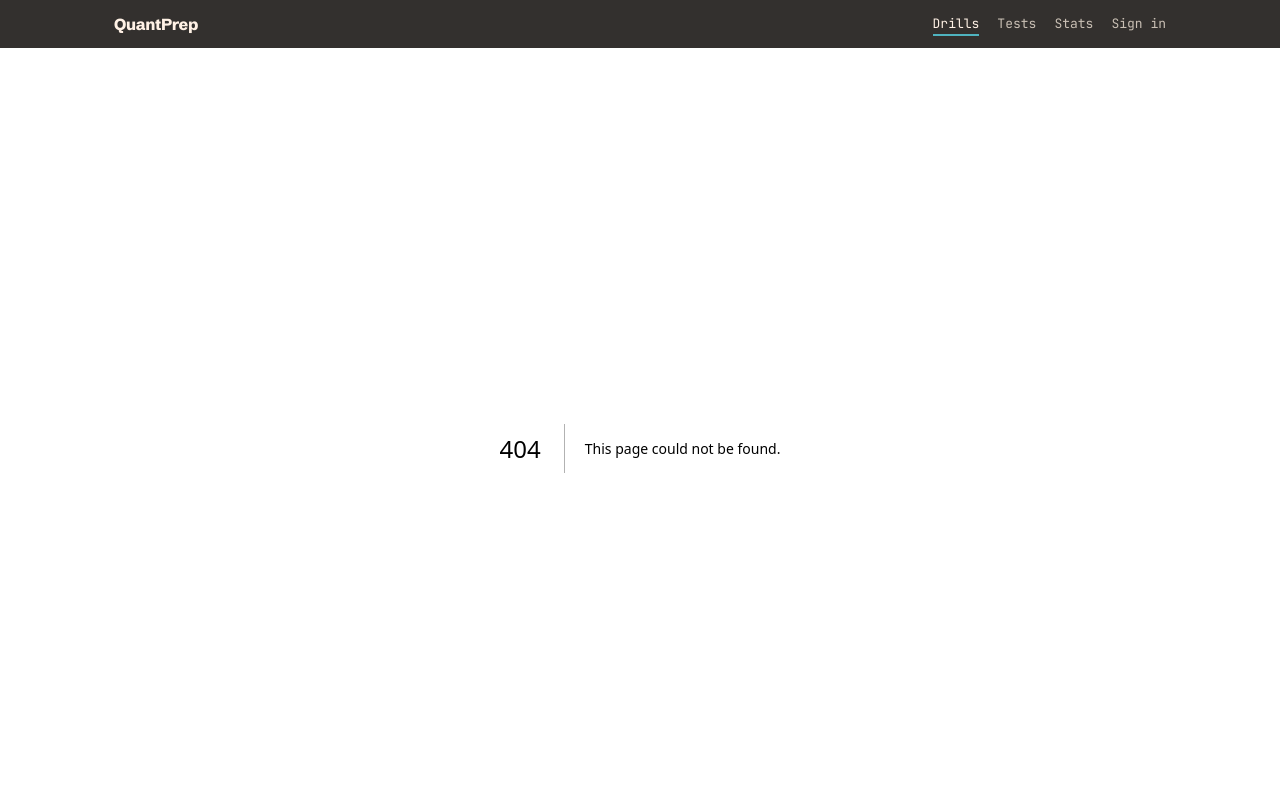
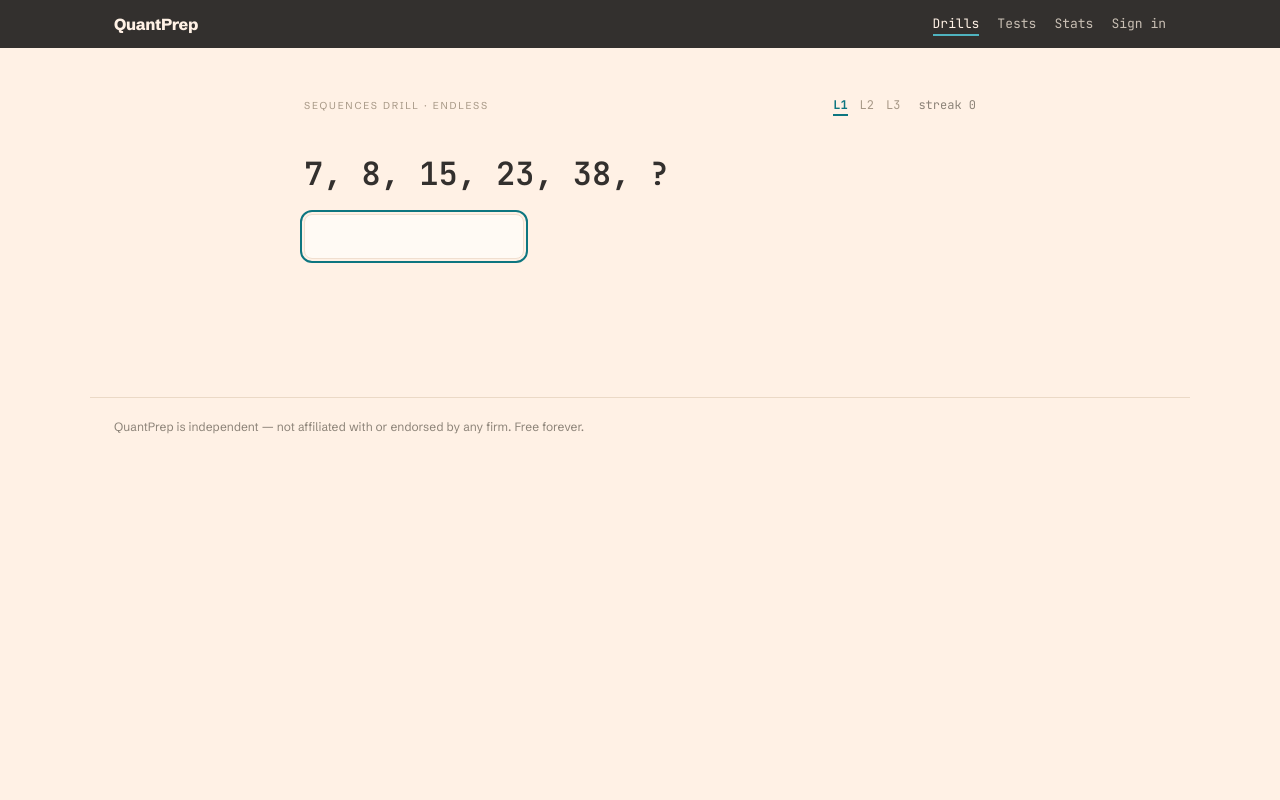
Before and after one commit to tonyyu2170/quant-prep, a Next.js app: page /drills/sequences in a window 1280 px wide. Before the commit this address had no page. Shown: the top 800 px of the page. Built offline with nearby package versions, Linux system fonts and the light colour scheme.

Commit message:
feat: endless drill pages with instant feedback and sequence rule reveal

```diff
--- /dev/null
+++ b/app/drills/arithmetic/page.tsx
@@ -0,0 +1,2 @@
+import DrillRunner from "@/components/DrillRunner";
+export default function Page() { return <DrillRunner topic="arithmetic" />; }
--- /dev/null
+++ b/app/drills/sequences/page.tsx
@@ -0,0 +1,2 @@
+import DrillRunner from "@/components/DrillRunner";
+export default function Page() { return <DrillRunner topic="sequences" />; }
--- /dev/null
+++ b/components/DrillRunner.tsx
@@ -0,0 +1,88 @@
+"use client";
+import { useEffect, useRef, useState } from "react";
+import { grade, makeRng, parseAnswer, type Item, type Rng, type Topic } from "@qp/engine";
+import { arithmeticItem, sequenceItem } from "@qp/generators";
+import { getStore } from "@/lib/store/useStore";
+
+type Feedback = { ok: boolean; item: Item } | null;
+
+export default function DrillRunner({ topic }: { topic: Topic }) {
+  // Hydration-safe: randomness only exists client-side, after mount.
+  const [rng, setRng] = useState<Rng | null>(null);
+  useEffect(() => { setRng(() => makeRng(Math.floor(Math.random() * 2 ** 31))); }, []);
+  if (rng === null) return null;
+  return <DrillSession topic={topic} rng={rng} />;
+}
+
+function DrillSession({ topic, rng }: { topic: Topic; rng: Rng }) {
+  const [difficulty, setDifficulty] = useState<1 | 2 | 3>(1);
+  const next = () => (topic === "arithmetic" ? arithmeticItem(rng, difficulty) : sequenceItem(rng, difficulty));
+  const [item, setItem] = useState<Item>(next);
+  const [value, setValue] = useState("");
+  const [showHint, setShowHint] = useState(false);
+  const [feedback, setFeedback] = useState<Feedback>(null);
+  const [streak, setStreak] = useState(0);
+  const qStart = useRef(Date.now());
+
+  function submit() {
+    const parsed = parseAnswer(value);
+    if (parsed === null) {
+      if (value.trim() !== "") setShowHint(true);
+      return;
+    }
+    const ok = grade(parsed, item.answer);
+    void getStore().saveAttempts([{
+      problemId: item.id, problemVersion: 1, seed: 0, mode: "practice",
+      topic, answer: value, correct: ok, timeMs: Date.now() - qStart.current,
+      sessionId: null, createdAt: new Date().toISOString(),
+    }]);
+    setFeedback({ ok, item });
+    setStreak(ok ? streak + 1 : 0);
+    setShowHint(false);
+  }
+
+  function advance() {
+    setItem(next());
+    setValue("");
+    setFeedback(null);
+    qStart.current = Date.now();
+  }
+
+  return (
+    <div className="container" style={{ padding: "48px 24px", maxWidth: 720 }}>
+      <div style={{ display: "flex", justifyContent: "space-between", alignItems: "baseline" }}>
+        <p className="microlabel">{topic} drill · endless</p>
+        <p className="mono" style={{ fontSize: 12 }}>
+          {[1, 2, 3].map((d) => (
+            <button key={d} onClick={() => setDifficulty(d as 1 | 2 | 3)} style={{ background: "none", border: "none", marginLeft: 12, color: d === difficulty ? "var(--teal)" : "var(--faint)", fontWeight: d === difficulty ? 700 : 400, borderBottom: d === difficulty ? "2px solid var(--teal)" : "none" }}>
+              L{d}
+            </button>
+          ))}
+          <span style={{ marginLeft: 18, color: "var(--muted)" }}>streak {streak}</span>
+        </p>
+      </div>
+      <p data-testid="prompt" className="mono" style={{ fontSize: 32, fontWeight: 600, margin: "34px 0 16px" }}>{item.prompt}</p>
+      {feedback === null ? (
+        <>
+          <input
+            aria-label="answer" autoFocus inputMode={topic === "sequences" ? "text" : "decimal"} value={value}
+            onChange={(e) => { setValue(e.target.value); setShowHint(false); }}
+            onKeyDown={(e) => { if (e.key === "Enter" && !e.repeat) submit(); }}
+            className="mono"
+            style={{ border: "1.5px solid var(--card-border)", background: "var(--surface)", borderRadius: 8, padding: "10px 14px", fontSize: 18, width: 220 }}
+          />
+          <p data-testid={showHint ? "parse-hint" : undefined} aria-live="polite" className="mono" style={{ color: "var(--bad)", fontSize: 12, marginTop: 8, minHeight: 18 }}>{showHint ? "couldn't read that answer" : ""}</p>
+        </>
+      ) : (
+        <div data-testid="feedback" style={{ borderTop: `2px solid ${feedback.ok ? "var(--good)" : "var(--bad)"}`, paddingTop: 12 }}
+             onKeyDown={(e) => { if (e.key === "Enter" && !e.repeat) advance(); }} tabIndex={0} ref={(el) => el?.focus()}>
+          <p className="mono" style={{ color: feedback.ok ? "var(--good)" : "var(--bad)", fontWeight: 700 }}>
+            {feedback.ok ? "✓ CORRECT" : `✗ ANSWER: ${feedback.item.answer}`}
+          </p>
+          {feedback.item.rule && <p data-testid="rule" style={{ color: "var(--body)", marginTop: 6, fontSize: 14 }}>{feedback.item.rule}</p>}
+          <p className="microlabel" style={{ marginTop: 12 }}>Enter for next</p>
+        </div>
+      )}
+    </div>
+  );
+}
--- a/components/TestRunner.tsx
+++ b/components/TestRunner.tsx
@@ -86,7 +86,7 @@ export default function TestRunner({ preset, seed, onDone }: { preset: Preset; s
           className="mono"
           style={{ border: "none", borderBottom: "2px solid var(--teal)", background: "transparent", textAlign: "center", fontSize: 24, width: 220, padding: "6px 0", color: "var(--ink)" }}
         />
-        {showHint && <p data-testid="parse-hint" aria-live="polite" className="mono" style={{ color: "var(--bad)", fontSize: 12, marginTop: 8 }}>couldn't read that answer</p>}
+        <p data-testid={showHint ? "parse-hint" : undefined} aria-live="polite" className="mono" style={{ color: "var(--bad)", fontSize: 12, marginTop: 8, minHeight: 18 }}>{showHint ? "couldn't read that answer" : ""}</p>
         <p className="microlabel" style={{ marginTop: 20 }}>Enter submits · empty Enter skips · no backtracking</p>
       </div>
     </div>
```
Also changed, not shown: 1 other file (tests, documents, lock files or other folders).
